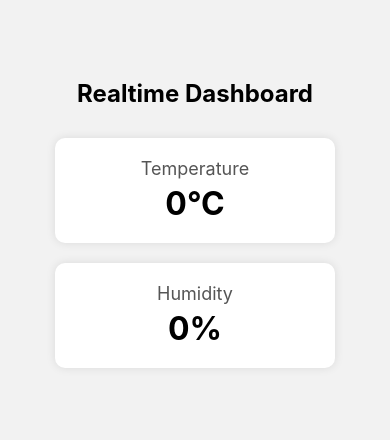
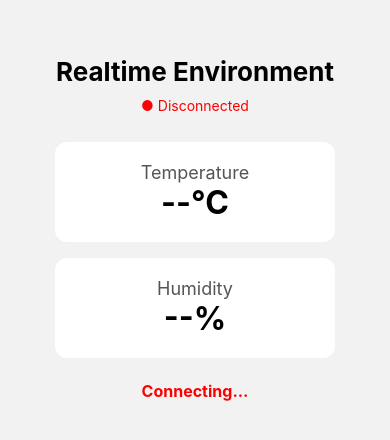
Before and after one commit to ralphtiongco19/my-mushroom-app, a React Native app: screen / in a window 390 px wide. Shown: the part 194-634 px from the top of the page. Built offline with nearby package versions, Linux system fonts and the light colour scheme; no server answers; the database is empty.

Commit message:
design ui

```diff
--- a/screens/Dashboard.js
+++ b/screens/Dashboard.js
@@ -3,11 +3,13 @@ import { View, Text, StyleSheet } from 'react-native';
 import { supabase } from '../supabase';
 
 export default function Dashboard() {
-  const [temperature, setTemperature] = useState(0);
-  const [humidity, setHumidity] = useState(0);
+  const [temperature, setTemperature] = useState('--');
+  const [humidity, setHumidity] = useState('--');
+  const [status, setStatus] = useState('Connecting...');
+  const [connected, setConnected] = useState(false);
 
   useEffect(() => {
-    // 1. Fetch latest data on mount
+    // Initial fetch
     const fetchLatest = async () => {
       const { data } = await supabase
         .from('sensor_data')
@@ -16,35 +18,47 @@ export default function Dashboard() {
         .limit(1);
 
       if (data && data.length > 0) {
-        setTemperature(data[0].temperature);
-        setHumidity(data[0].humidity);
+        handleData(data[0]);
       }
     };
+
     fetchLatest();
 
-    // 2. Subscribe to realtime updates
-    const subscription = supabase
+    // Realtime subscription
+    const channel = supabase
       .channel('realtime-sensor')
       .on(
         'postgres_changes',
-        { event: '*', schema: 'public', table: 'sensor_data' },
+        { event: 'INSERT', schema: 'public', table: 'sensor_data' },
         (payload) => {
-          // Update state instantly when a new row is inserted
-          setTemperature(payload.new.temperature);
-          setHumidity(payload.new.humidity);
+          handleData(payload.new);
         }
       )
-      .subscribe();
+      .subscribe((status) => {
+        setConnected(status === 'SUBSCRIBED');
+      });
 
-    // 3. Clean up subscription on unmount
-    return () => {
-      supabase.removeChannel(subscription);
-    };
+    return () => supabase.removeChannel(channel);
   }, []);
+
+  const handleData = (data) => {
+    if (data.status !== 'OK') {
+      setStatus(data.status);
+    } else {
+      setStatus('Sensor OK');
+      setTemperature(data.temperature);
+      setHumidity(data.humidity);
+    }
+  };
 
   return (
     <View style={styles.container}>
-      <Text style={styles.header}>Realtime Dashboard</Text>
+      <Text style={styles.header}>Realtime Environment</Text>
+
+      {/* Connection Indicator */}
+      <Text style={[styles.connection, { color: connected ? 'green' : 'red' }]}>
+        ● {connected ? 'Connected' : 'Disconnected'}
+      </Text>
 
       <View style={styles.card}>
         <Text style={styles.label}>Temperature</Text>
@@ -55,6 +69,14 @@ export default function Dashboard() {
         <Text style={styles.label}>Humidity</Text>
         <Text style={styles.value}>{humidity}%</Text>
       </View>
+
+      {/* Status Message */}
+      <Text style={[
+        styles.status,
+        { color: status === 'Sensor OK' ? 'green' : 'red' }
+      ]}>
+        {status}
+      </Text>
     </View>
   );
 }
@@ -62,26 +84,27 @@ export default function Dashboard() {
 const styles = StyleSheet.create({
   container: {
     flex: 1,
+    backgroundColor: '#f2f2f2',
     justifyContent: 'center',
     alignItems: 'center',
-    backgroundColor: '#f2f2f2',
     padding: 20,
   },
   header: {
-    fontSize: 24,
+    fontSize: 26,
     fontWeight: 'bold',
+    marginBottom: 10,
+  },
+  connection: {
+    fontSize: 14,
     marginBottom: 20,
   },
   card: {
     width: '80%',
     backgroundColor: '#fff',
     padding: 20,
-    borderRadius: 10,
-    marginVertical: 10,
+    borderRadius: 12,
+    marginVertical: 8,
     alignItems: 'center',
-    shadowColor: '#000',
-    shadowOpacity: 0.1,
-    shadowRadius: 10,
   },
   label: {
     fontSize: 18,
@@ -90,6 +113,10 @@ const styles = StyleSheet.create({
   value: {
     fontSize: 32,
     fontWeight: 'bold',
-    marginTop: 5,
+  },
+  status: {
+    marginTop: 15,
+    fontSize: 16,
+    fontWeight: 'bold',
   },
 });
--- a/supabase.js
+++ b/supabase.js
@@ -1,7 +1,6 @@
-// supabase.js
 import { createClient } from '@supabase/supabase-js';
 
-const SUPABASE_URL = 'https://toorvgiehomhdycemphy.supabase.co';
-const SUPABASE_ANON_KEY = 'eyJhbGciOiJIUzI1NiIsInR5cCI6IkpXVCJ9.eyJpc3MiOiJzdXBhYmFzZSIsInJlZiI6InRvb3J2Z2llaG9taGR5Y2VtcGh5Iiwicm9sZSI6ImFub24iLCJpYXQiOjE3NjYxNzkxMTksImV4cCI6MjA4MTc1NTExOX0.TQq6wHKUHVs0rwrJFf_cBhAYpHPiGEYC84koUCMGxog';
-
-export const supabase = createClient(SUPABASE_URL, SUPABASE_ANON_KEY);
+export const supabase = createClient(
+  'https://toorvgiehomhdycemphy.supabase.co',
+  'eyJhbGciOiJIUzI1NiIsInR5cCI6IkpXVCJ9.eyJpc3MiOiJzdXBhYmFzZSIsInJlZiI6InRvb3J2Z2llaG9taGR5Y2VtcGh5Iiwicm9sZSI6ImFub24iLCJpYXQiOjE3NjYxNzkxMTksImV4cCI6MjA4MTc1NTExOX0.TQq6wHKUHVs0rwrJFf_cBhAYpHPiGEYC84koUCMGxog'
+);
```
